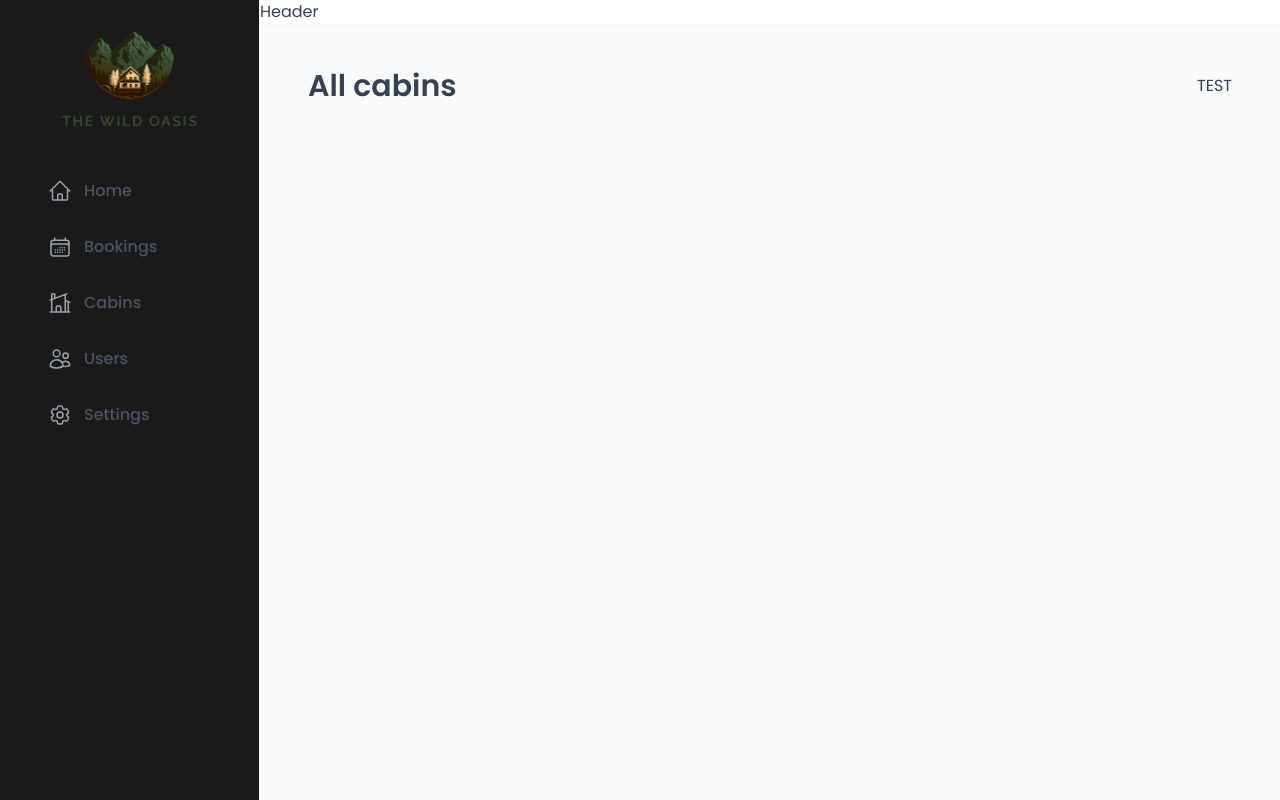
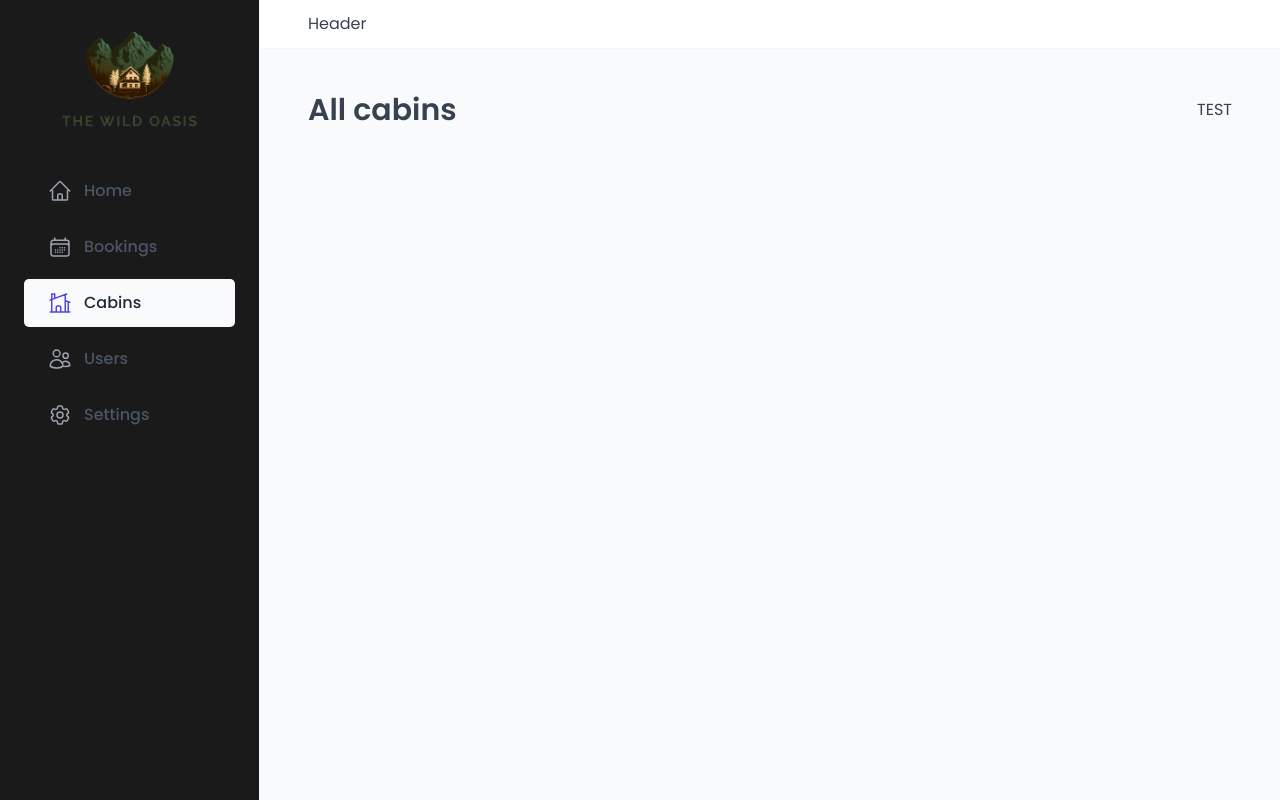
Before and after one commit to damianroiz/ecuprogram-dashboard, a React (Vite) app: page /cabins in a window 1280 px wide. Built offline with nearby package versions, Linux system fonts and the light colour scheme; no server answers; the database is empty; a web font is replaced by a local one.

Commit message:
add supabase service

```diff
--- a/package.json
+++ b/package.json
@@ -10,6 +10,8 @@
     "preview": "vite preview"
   },
   "dependencies": {
+    "@supabase/supabase-js": "^2.43.5",
+    "dotenv": "^16.4.5",
     "react": "^18.2.0",
     "react-dom": "^18.2.0",
     "react-icons": "^5.2.1",
--- a/src/App.jsx
+++ b/src/App.jsx
@@ -1,3 +1,4 @@
+
 import { BrowserRouter, Navigate, Route, Routes } from 'react-router-dom';
 import GlobalStyles from './styles/GlobalStyles.js';
 import Dashboard from './pages/Dashboard.jsx';
--- a/src/pages/Cabins.jsx
+++ b/src/pages/Cabins.jsx
@@ -1,7 +1,13 @@
-import Heading from "../ui/Heading";
-import Row from "../ui/Row";
+import { useEffect } from 'react';
+import Heading from '../ui/Heading';
+import Row from '../ui/Row';
+import { getCabins } from '../services/apiCabins';
 
 function Cabins() {
+  useEffect(() => {
+    getCabins().then((data) => console.log(data));
+  }, []);
+
   return (
     <Row type="horizontal">
       <Heading as="h1">All cabins</Heading>
--- a/src/pages/Dashboard.jsx
+++ b/src/pages/Dashboard.jsx
@@ -1,11 +1,10 @@
-import Heading from "../ui/Heading";
-import Row from "../ui/Row";
+import Heading from '../ui/Heading';
+import Row from '../ui/Row';
 
 function Dashboard() {
   return (
     <Row type="horizontal">
       <Heading as="h1">Dashboard</Heading>
-      <p>TEST</p>
     </Row>
   );
 }
--- /dev/null
+++ b/src/services/apiCabins.js
@@ -0,0 +1,12 @@
+import supabase from './supabase';
+
+export async function getCabins() {
+  const { data, error } = await supabase.from('cabins').select('*');
+
+  if (error) {
+    console.log(error);
+    throw new Error('Cabins could not be loaded');
+  }
+
+  return data;
+}
--- /dev/null
+++ b/src/services/supabase.js
@@ -0,0 +1,6 @@
+import { createClient } from '@supabase/supabase-js';
+const supabaseUrl = 'https://bdgfrctyopooepxwetov.supabase.co';
+const supabaseKey = import.meta.env.VITE_SUPABASE_KEY; /// env variables in vite are prefixed with VITE_ and must be accessed from import.meta.env
+const supabase = createClient(supabaseUrl, supabaseKey);
+
+export default supabase;
--- a/src/ui/Header.jsx
+++ b/src/ui/Header.jsx
@@ -2,7 +2,7 @@ import styled from 'styled-components';
 
 const StyledHeader = styled.header`
   background-color: var(--color-grey-0);
-  padding: 1.2rem 4.8;
+  padding: 1.2rem 4.8rem;
   border-bottom: 1px solid var(--color-grey-100);
 `;
 
--- a/src/ui/MainNav.jsx
+++ b/src/ui/MainNav.jsx
@@ -68,7 +68,7 @@ function MainNav() {
           </StyledNavLink>
         </li>
         <li>
-          <StyledNavLink to="/bookings">
+          <StyledNavLink to="/cabins">
             <HiOutlineHomeModern />
             <span>Cabins</span>
           </StyledNavLink>
```
Also changed, not shown: 2 other files (tests, documents, lock files or other folders).
